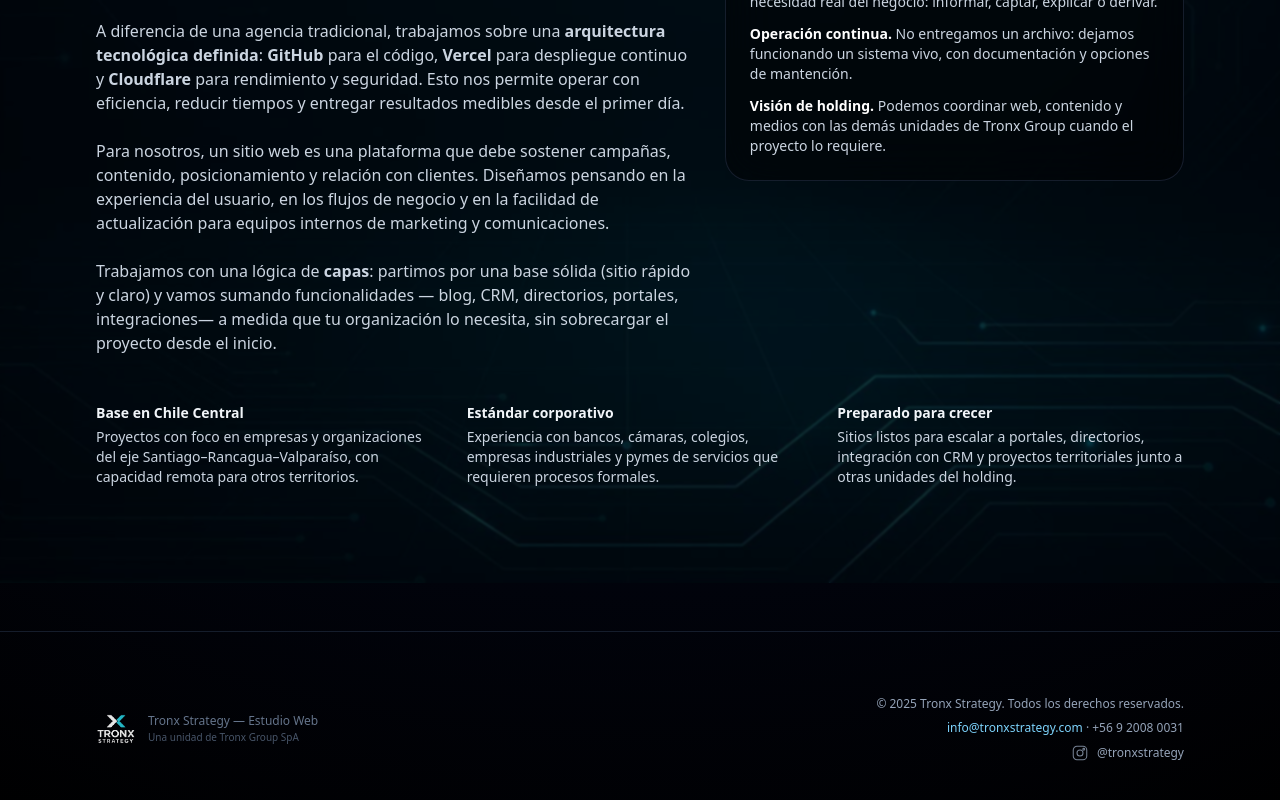
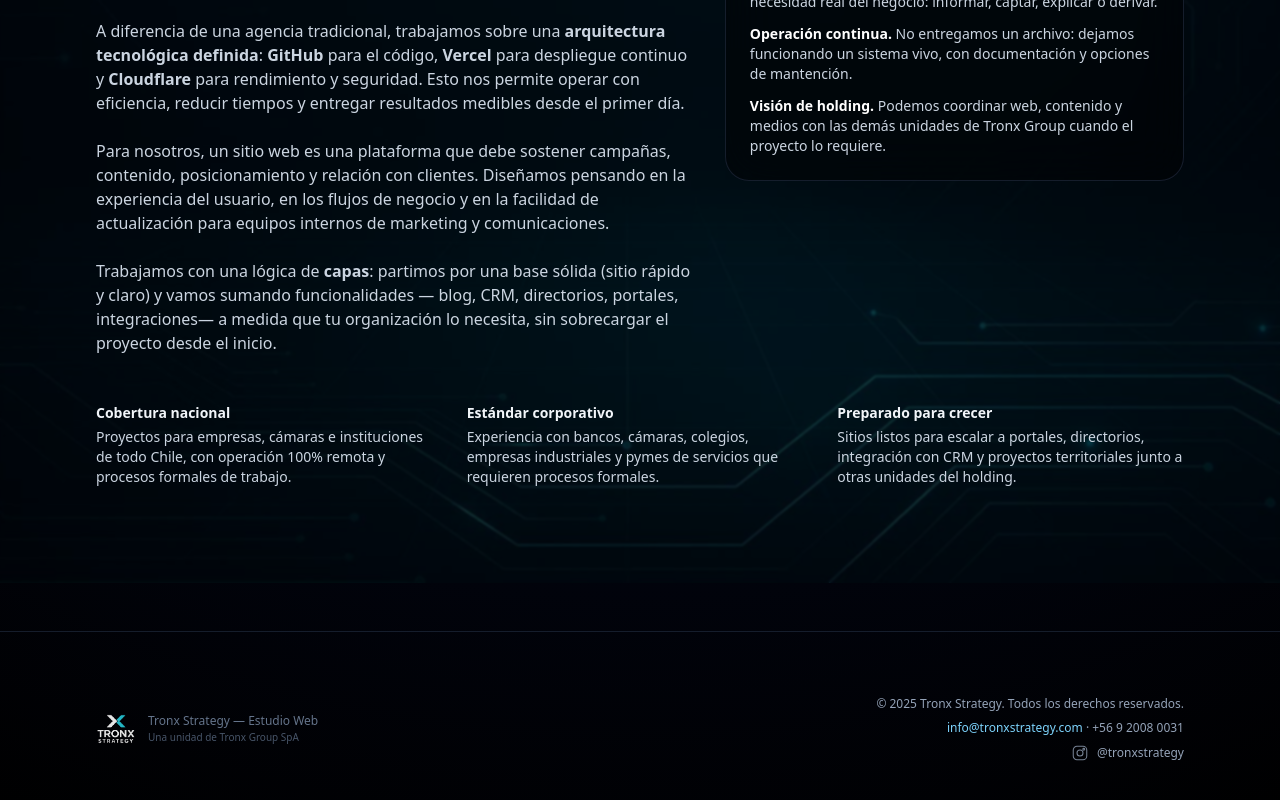
Before and after one commit to TronxGroup/Tronx-Strategy, a Next.js app: page /nosotros in a window 1280 px wide. Shown: the part 702-1502 px from the top of the page. Built offline with nearby package versions, Linux system fonts and the light colour scheme.

Commit message:
Update page.tsx

```diff
--- a/app/nosotros/page.tsx
+++ b/app/nosotros/page.tsx
@@ -120,13 +120,12 @@ export default function NosotrosPage() {
         {/* Bloque extra inferior */}
         <section className="mt-12 grid gap-6 md:grid-cols-3 text-xs md:text-sm text-slate-300">
           <div>
-            <p className="font-semibold text-slate-100">Base en Chile Central</p>
-            <p className="mt-1">
-              Proyectos con foco en empresas y organizaciones del eje
-              Santiago–Rancagua–Valparaíso, con capacidad remota para otros
-              territorios.
-            </p>
-          </div>
+  <p className="font-semibold text-slate-100">Cobertura nacional</p>
+  <p className="mt-1">
+    Proyectos para empresas, cámaras e instituciones de todo Chile, con
+    operación 100% remota y procesos formales de trabajo.
+  </p>
+</div>
           <div>
             <p className="font-semibold text-slate-100">Estándar corporativo</p>
             <p className="mt-1">
```
